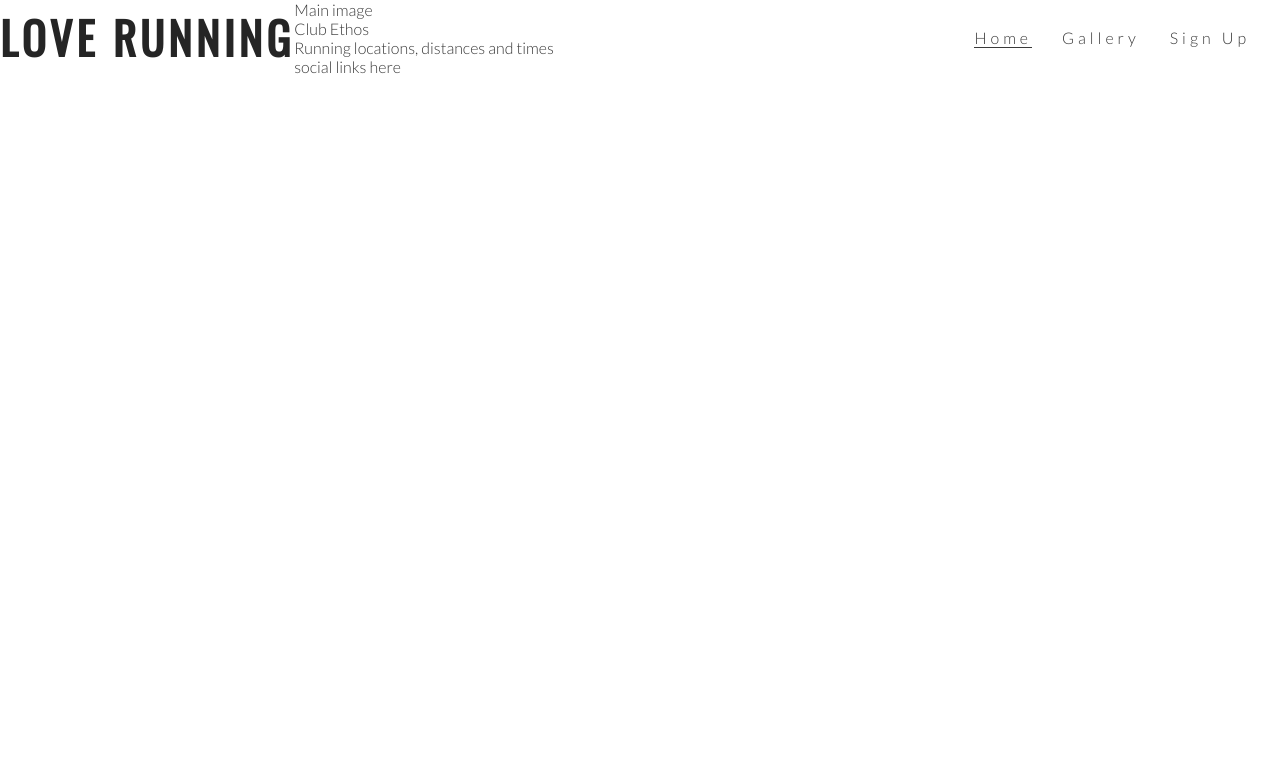
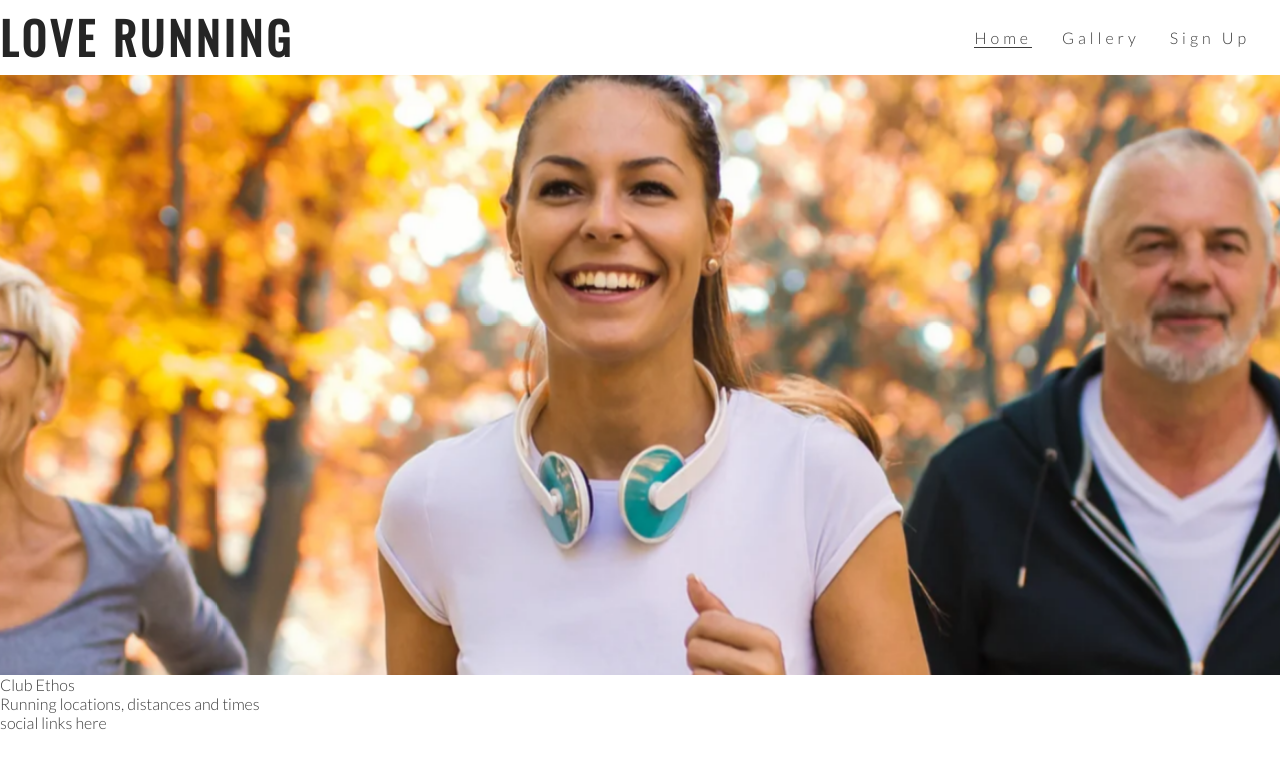
Before and after one commit to Goziechukwu/love-running, a plain HTML site: page index.html in a window 1280 px wide. Drawn offline with nearby package versions, Linux system fonts and the light colour scheme.

Commit message:
Add hero image and animation for zoom

```diff
--- a/assets/css/style.css
+++ b/assets/css/style.css
@@ -33,7 +33,8 @@
     letter-spacing: 4px;
 }
 
-#menu, #logo {
+#menu,
+#logo {
     line-height: 75px;
 }
 
@@ -55,3 +56,32 @@
 .active {
     border-bottom: 1px solid #3a3a3a;
 }
+
+/* hero image */
+
+#hero-outer {
+    height: 600px;
+    width: 100%;
+    overflow: hidden;
+}
+
+#hero-image {
+    height: 600px;
+    width: 100%;
+    background: url('../images/hero-image.webp') no-repeat center center;
+
+    /* animates zoom effect on loading page */
+    animation-name: hero-zoom;
+    animation-duration: 5s;
+    animation-fill-mode: forwards;
+}
+
+/* creates the level of zoom for hero image */
+@keyframes hero-zoom {
+    from {
+        transform: scale(1);
+    }
+    to {
+        transform: scale(1.1);
+    }
+}
--- a/index.html
+++ b/index.html
@@ -31,8 +31,8 @@
             </ul>
         </nav>
     </header>
-    <section>
-        Main image
+    <section id="hero-outer">
+        <div id="hero-image"></div>
     </section>
     <section>
         Club Ethos
```
Also changed, not shown: assets/images/hero-image.webp (added).
